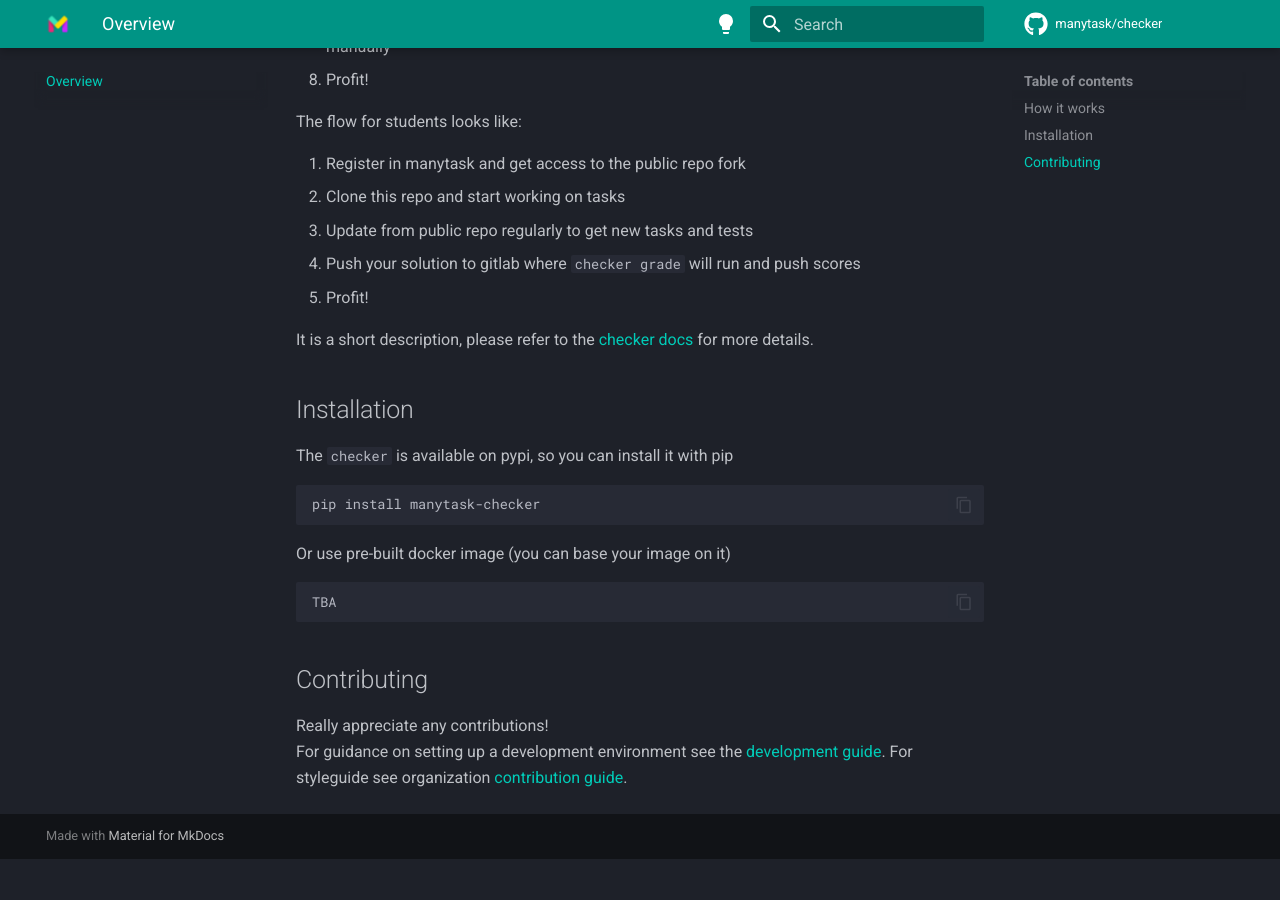
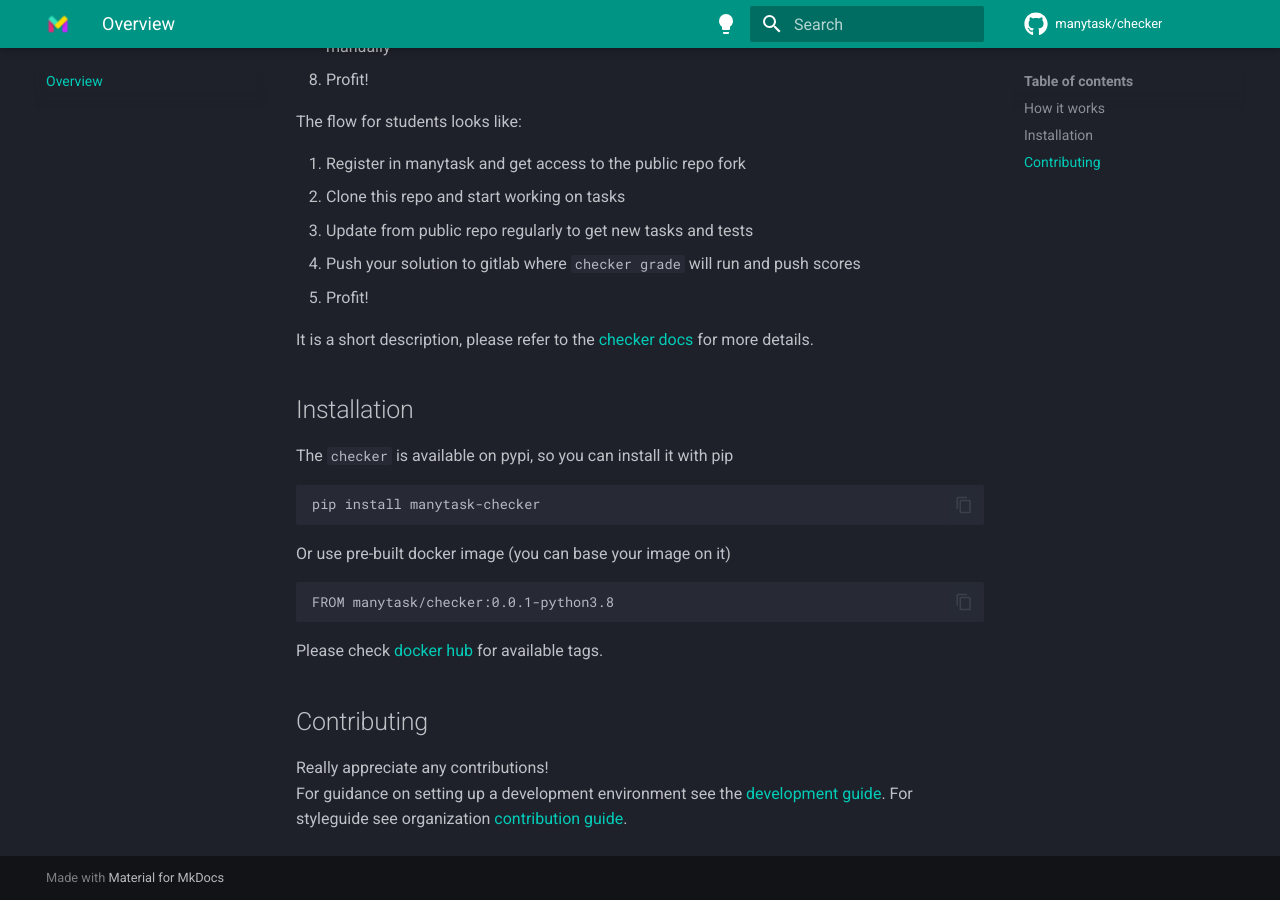
Before and after one commit to manytask/checker, an MkDocs documentation site: the page built from docs/index.md, in a window 1280 px wide and 900 px high, scrolled down 1755 px. Built offline with MkDocs 1.6.1 and Material for MkDocs 9.7.7, drawn with Linux system fonts in a browser that asks for light colours; comment, search, counter and statistics services are not loaded; the version menu is left out; before the commit the page ends 2614 px from its top, so only the background shows below that.

Commit message:
feat: add checker docker image

````diff
--- a/README.md
+++ b/README.md
@@ -86,8 +86,9 @@ pip install manytask-checker
 
 Or use pre-built docker image (you can base your image on it)
 ```shell
-TBA
+FROM manytask/checker:0.0.1-python3.8
 ```
+Please check [docker hub](https://hub.docker.com/r/manytask/checker) for available tags.
 
 
 ## Contributing
--- a/pyproject.toml
+++ b/pyproject.toml
@@ -32,7 +32,6 @@ dependencies = [
     "rich >=13.0.0,<14.0.0",
     "python-gitlab >=3.0.0,<4.0.0",
     "requests >=2.20.0,<3.0.0",
-    "unshare >=0.22,<0.30; sys_platform != 'darwin'",
     "pytz >=2022.0,<2023.4; python_version < '3.9'",
     "urllib3 >=2.0.0,<3.0.0",
 ]
````
Also changed, not shown: docs/5_usage.md (+7 -0 lines), 4 other files.
